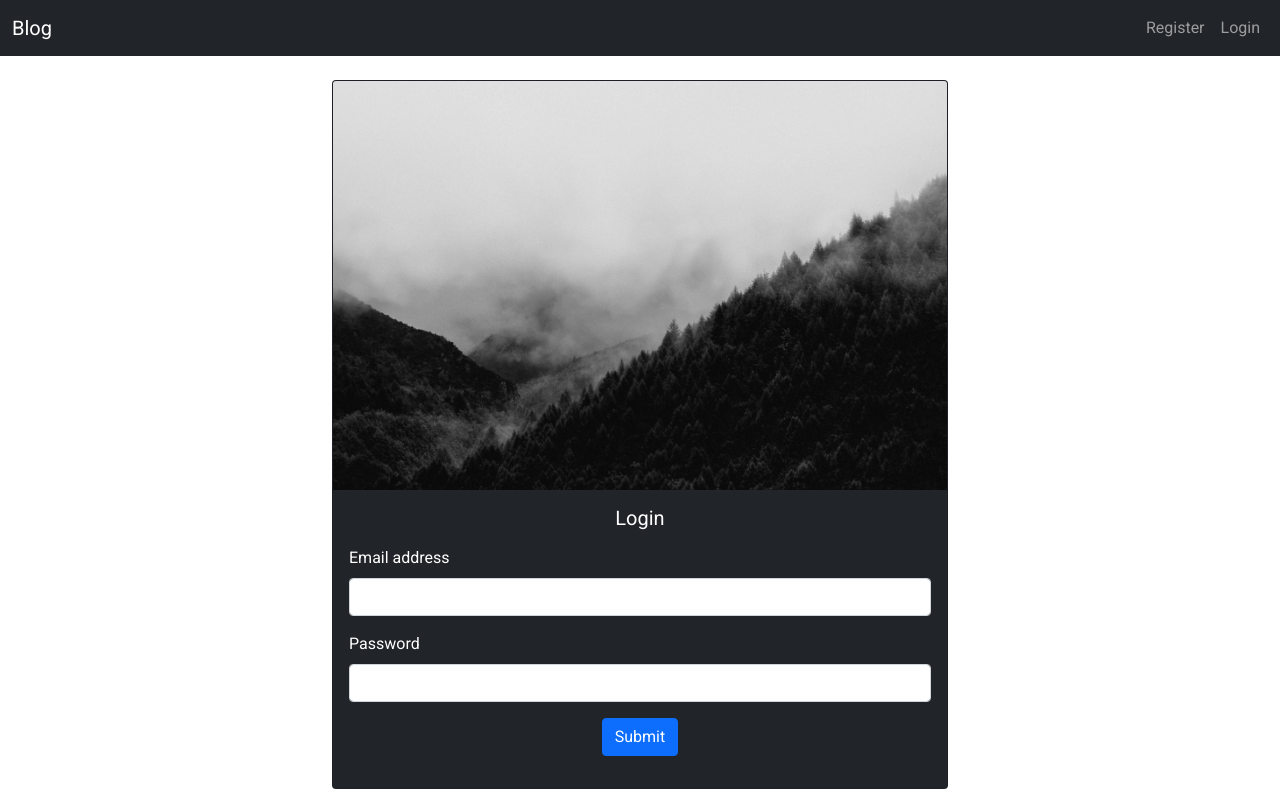
After one commit to mohammadraufzahed/php-blog, a PHP site: page /login.php in a window 1280 px wide. The commit adds this page. Run offline with PHP 8.4, Linux system fonts and the light colour scheme.

Commit message:
Finish the Login page

```diff
--- /dev/null
+++ b/login.php
@@ -0,0 +1,49 @@
+<!DOCTYPE html>
+<html lang="en">
+
+<head>
+    <meta charset="UTF-8">
+    <meta http-equiv="X-UA-Compatible" content="IE=edge">
+    <meta name="viewport" content="width=device-width, initial-scale=1.0">
+    <title>Login</title>
+    <!-- Css Files-->
+    <link rel="stylesheet" href="static/css/bootstrap.min.css">
+    <link rel="stylesheet" href="static/css/style.css">
+</head>
+
+<body>
+    <?php include("nav.php"); ?>
+    <div class="container-fluid">
+        <div class="row mt-4">
+            <div class="col-lg-6 m-auto">
+                <div class="card bg-dark text-white text-center h-auto m-auto">
+                    <img src="static/img/login.jpg" alt="Login picture" class="card-img-top img-fluid">
+                    <div class="card-body">
+                        <h5 class="card-title">Login</h5>
+                        <p class="card-text">
+                        <form class="text-start" action="/login.php" method="POST">
+                            <div class="mb-3">
+                                <label for="username" class="form-label">Email address</label>
+                                <input type="text" class="form-control" id="username" name="username" aria-describedby="emailHelp">
+                            </div>
+                            <div class="mb-3">
+                                <label for="password" class="form-label">Password</label>
+                                <input type="password" class="form-control" id="password" name="password">
+                            </div>
+                            <div class="text-center">
+                                <button type="submit" class="btn btn-primary">Submit</button>
+                            </div>
+                        </form>
+                        </p>
+                    </div>
+                </div>
+            </div>
+        </div>
+    </div>
+    <!--Load The js files-->
+    <script src="static/js/jquery.js"></script>
+    <script src="static/js/bootstrap.min.js"></script>
+    <script src="https://unpkg.com/@popperjs/core@2"></script>
+</body>
+
+</html>
--- a/nav.php
+++ b/nav.php
@@ -13,7 +13,7 @@
                 <li class="nav-item">
                 </li>
                 <li class="nav-item">
-                    <a class="nav-link" href="#">Login</a>
+                    <a class="nav-link" href="/login.php">Login</a>
                 </li>
             </ul>
         </div>
--- a/static/css/style.css
+++ b/static/css/style.css
@@ -1,10 +1,11 @@
-@import url('https://fonts.googleapis.com/css2?family=Roboto:wght@400;700&display=swap');
+@import url("https://fonts.googleapis.com/css2?family=Roboto:wght@400;700&display=swap");
 
 * {
-    font-family: 'Roboto', sans-serif;
+  font-family: "Roboto", sans-serif;
 }
 
-html, body {
+html,
+body {
   width: 100%;
   height: 100%;
 }
@@ -29,10 +30,8 @@ html, body {
 .post-text-page {
   font-size: 1.2em;
   width: 90%;
-
 }
 .post-text {
-    font-size: .9em;
+  font-size: 0.9em;
   width: 90%;
-
 }
```
Also changed, not shown: static/img/login.jpg (added), 2 other files. Lines whose indentation alone changed are shown as unchanged.
